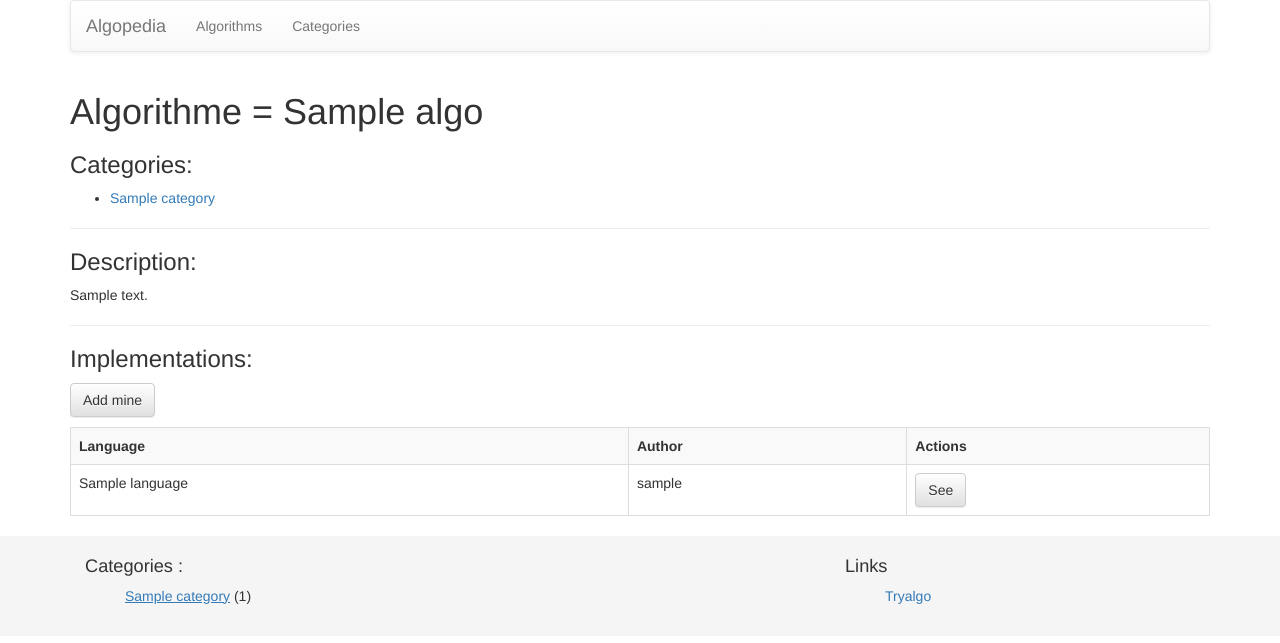
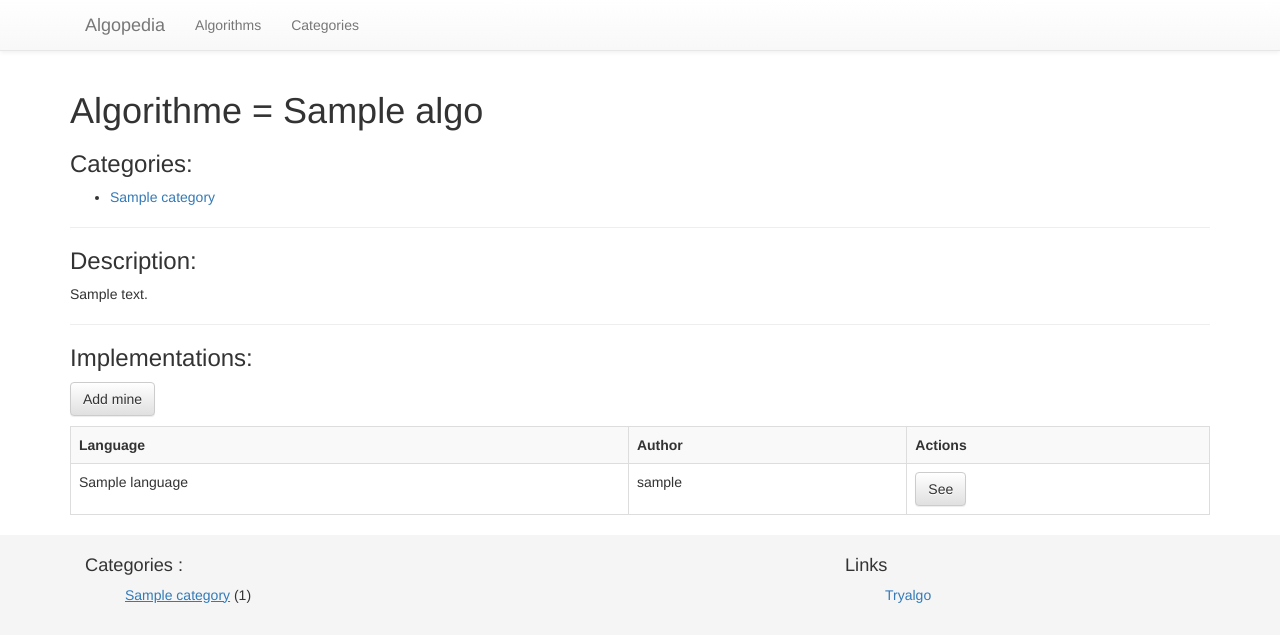
Before and after one commit to jilljenn/algopedia, a Django app: page /algo/1 in a window 1280 px wide. Shown: the top 643 px of the page. Run offline with Django 3.2, Linux system fonts and the light colour scheme; tables that the repository leaves empty hold one stand-in row (values such as "Sample post"); some libraries are stand-ins or nearby versions.

Commit message:
Change navbar to navbar static

```diff
--- a/web/algopedia/templates/algopedia/base.html
+++ b/web/algopedia/templates/algopedia/base.html
@@ -23,8 +23,9 @@
 <body>
 {% url 'algopedia:algo-list' as url_algo_list %}
 {% url 'algopedia:category-list' as url_category_list %}
-<header class="container">
-    <nav class="navbar navbar-default">
+<header>
+    <nav class="navbar navbar-default navbar-static-top">
+        <div class="container">
             <div class="container-fluid">
                 <div class="navbar-header">
                     <button type="button" class="navbar-toggle collapsed" data-toggle="collapse" data-target="#bs-navbar-collapse-header" aria-expanded="false">
@@ -48,6 +49,7 @@
                     {% if request.user.is_authenticated %}
                         <p class="navbar-text">Hello {{ request.user.username }} !</p>
                     {% endif %}
+                    </div>
                 </div>
             </div>
         </div>
```
Lines whose indentation alone changed are shown as unchanged.
